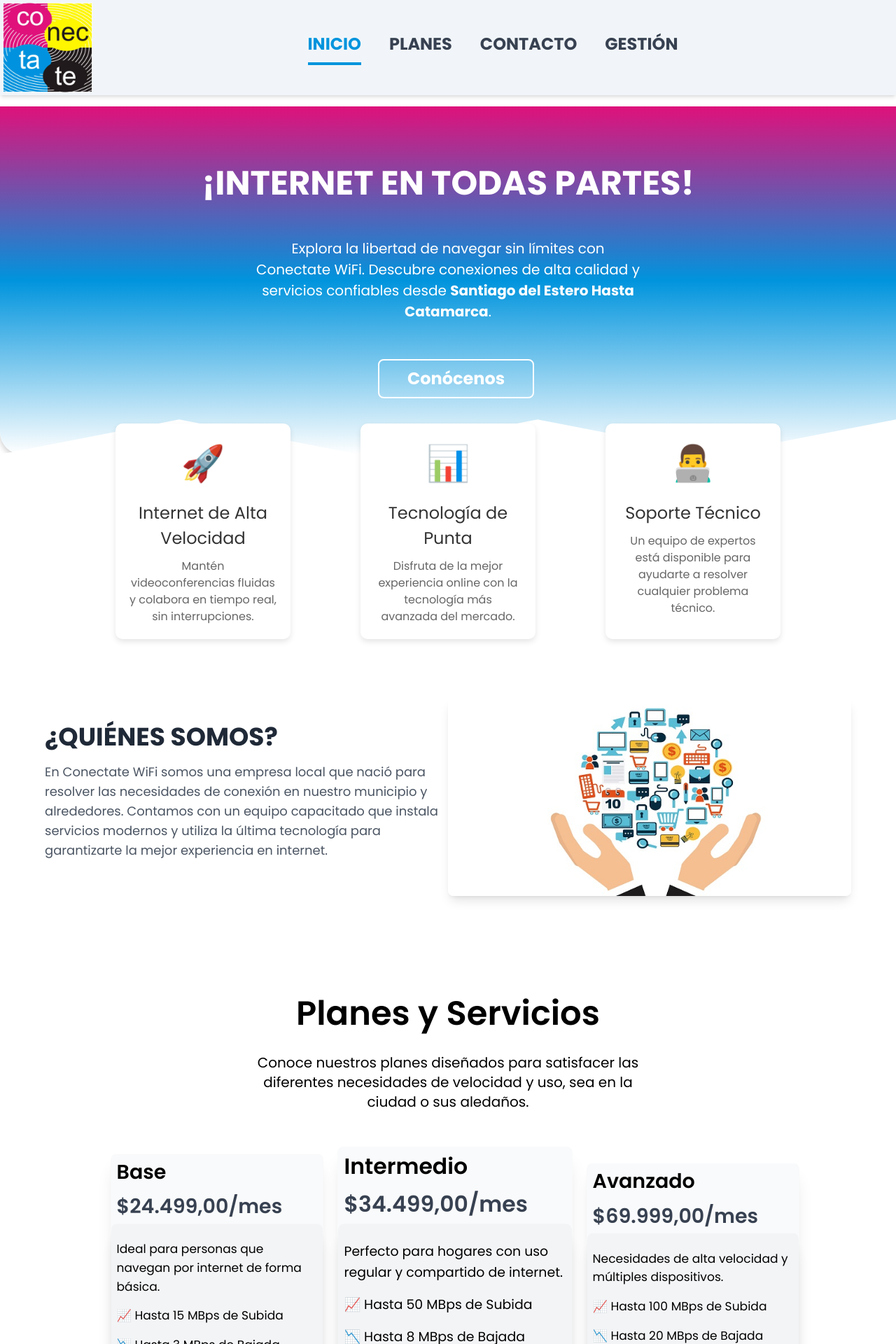
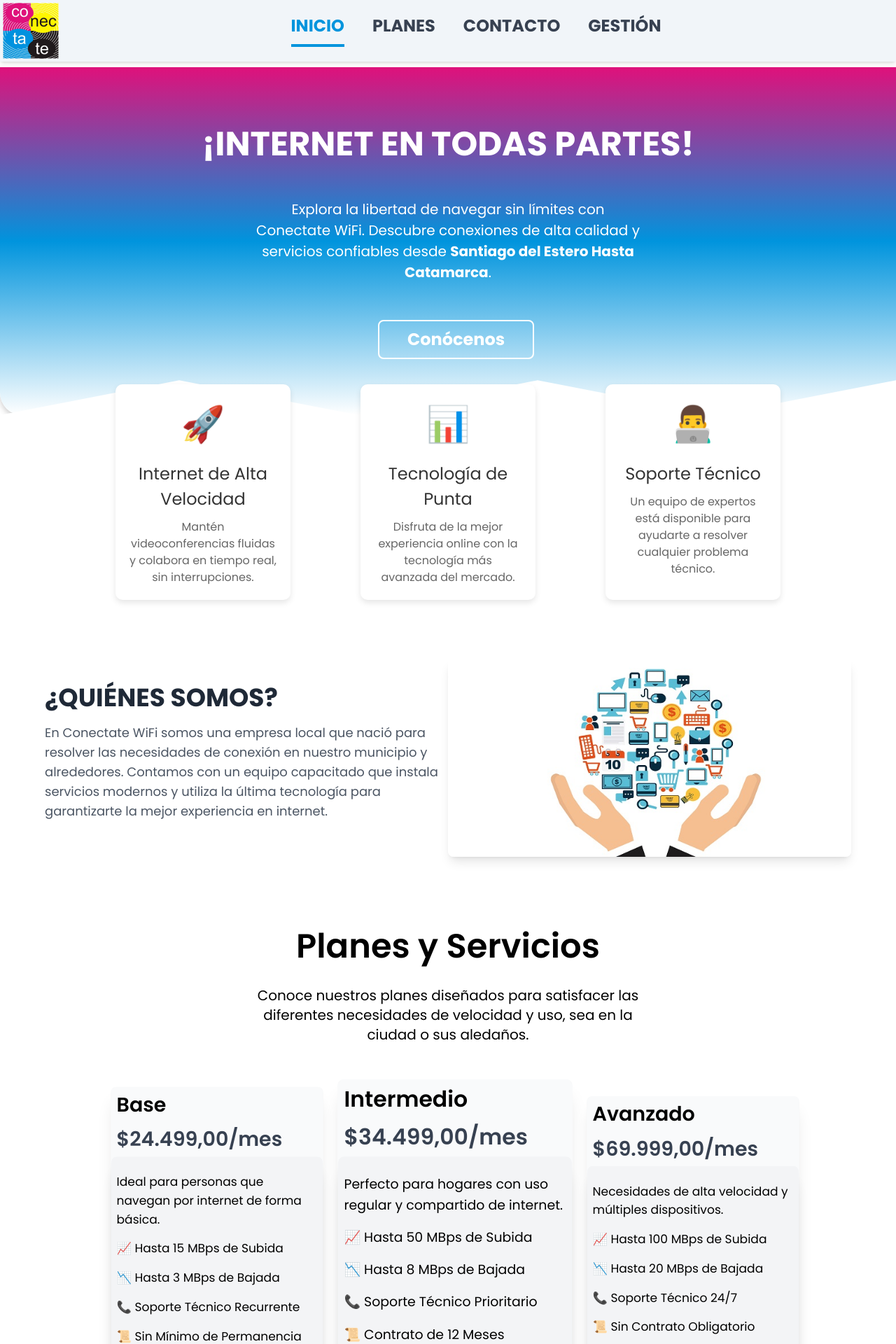
Before and after one commit to SoftFusion-Technologies/ep-cornaglia-ofi, a React (Vite) app: page / in a window 1280 px wide. Shown: the top 1920 px of the page at 70% size. Built offline with nearby package versions, Linux system fonts and the light colour scheme.

Commit message:
"Updated Header and Nav components with new styles and functionality, and modified Pricing component with minor layout changes."

```diff
--- a/src/Components/Header.jsx
+++ b/src/Components/Header.jsx
@@ -8,7 +8,7 @@
   };
 
   return (
-    <div className="header">
+    <div className="header mt-24" id="inicio">
       <div className="headerContent">
         <div className="w-full text-center text-black pt-10 lg:pt-32">
           <h1 className="title">¡INTERNET EN TODAS PARTES!</h1>
--- a/src/Components/Nav.jsx
+++ b/src/Components/Nav.jsx
@@ -1,7 +1,7 @@
 import { useState } from 'react';
 import { Link, useLocation } from 'react-router-dom';
 import Logo from '../Images/conectate-logo.jpeg'
-
+import '../Styles/nav.css'
 const Nav = () => {
     const [isMenuOpen, setIsMenuOpen] = useState(false);
     const location = useLocation(); // para obtener ruta actual
@@ -14,13 +14,23 @@
     setIsMenuOpen(false);
   };
 
-  const scrollPlanes = () => {
-    const element = document.getElementById('planes');
+  const scrollInicio = () => {
+    const element = document.getElementById('inicio');
     if (element) {
       element.scrollIntoView({ behavior: 'smooth' });
     }
   };
 
+  const scrollPlanes = () => {
+    const element = document.getElementById('planes');
+    if (element) {
+      const elementTop = element.getBoundingClientRect().top + window.scrollY;
+      window.scrollTo({
+        top: elementTop - 100,
+        behavior: 'smooth'
+      });
+    }
+  };
 
   const scrollContact = () => {
     const element = document.getElementById('contact');
@@ -29,13 +39,13 @@
     }
   };
     return (
-      <nav className="bg-slate-100 shadow-md font-sans">
+      <nav className="bg-slate-100 shadow-md font-sans fixed top-0 left-0 right-0 z-50">
         <div className="container mx-auto flex items-center justify-between p-1">
           <div className="text-1xl font-bold">
             <Link to="/">
               <span>
                 <img
-                  className="Logo w-1/2 md:w-32 h-auto"
+                  className="Logo w-28 md:w-20 h-auto"
                   src={Logo}
                   alt="Logo"
                 />
@@ -47,9 +57,8 @@
           <div className="flex-1 flex justify-center">
             <ul className="hidden md:flex space-x-10">
               <li>
-                <Link
-                  to="/"
-                  onClick={scrollPlanes}
+                <button
+                  onClick={scrollInicio}
                   className={`text-2xl font-bold ${
                     location.pathname === '/'
                       ? 'text-custom-blue border-b-4 border-custom-blue hover:border-red-500 hover:text-red-500'
@@ -60,7 +69,7 @@
                   }}
                 >
                   INICIO
-                </Link>
+                </button>
               </li>
               <li>
                 <button
@@ -164,12 +173,12 @@
 
           <ul className="flex flex-col items-center space-y-8">
             <li>
-              <Link
-                to="/"
+              <button
+                onClick={scrollInicio}
                 className="text-[rgb(0,148,221)] text-xl font-bold hover:text-red-500"
               >
                 INICIO
-              </Link>
+              </button>
             </li>
             <li>
               <button
--- a/src/Components/Pricing.jsx
+++ b/src/Components/Pricing.jsx
@@ -1,4 +1,4 @@
-import React from "react";
+import React, {useState, useEffect} from "react";
 import PricingCard from "./PricingCard";
 
 const plans = [
@@ -42,8 +42,10 @@
 
 const Pricing = () => {
     return (
-      <div id="planes">
-        <div className="mt-20 max-w-xl m-auto" data-aos="zoom-in">
+      <div
+        id="planes"
+      >
+        <div className="mt-10 max-w-xl m-auto" data-aos="zoom-in">
           <h1 className="text-center text-5xl my-8 font-semibold">
             Planes y Servicios
           </h1>
--- /dev/null
+++ b/src/Styles/nav.css
@@ -0,0 +1,14 @@
+@keyframes slideUp {
+  from {
+    opacity: 0;
+    transform: translateY(20px);
+  }
+  to {
+    opacity: 1;
+    transform: translateY(0);
+  }
+}
+
+.animate-slide-up {
+  animation: slideUp 0.5s ease-out;
+}
```
Lines whose indentation alone changed are shown as unchanged.
